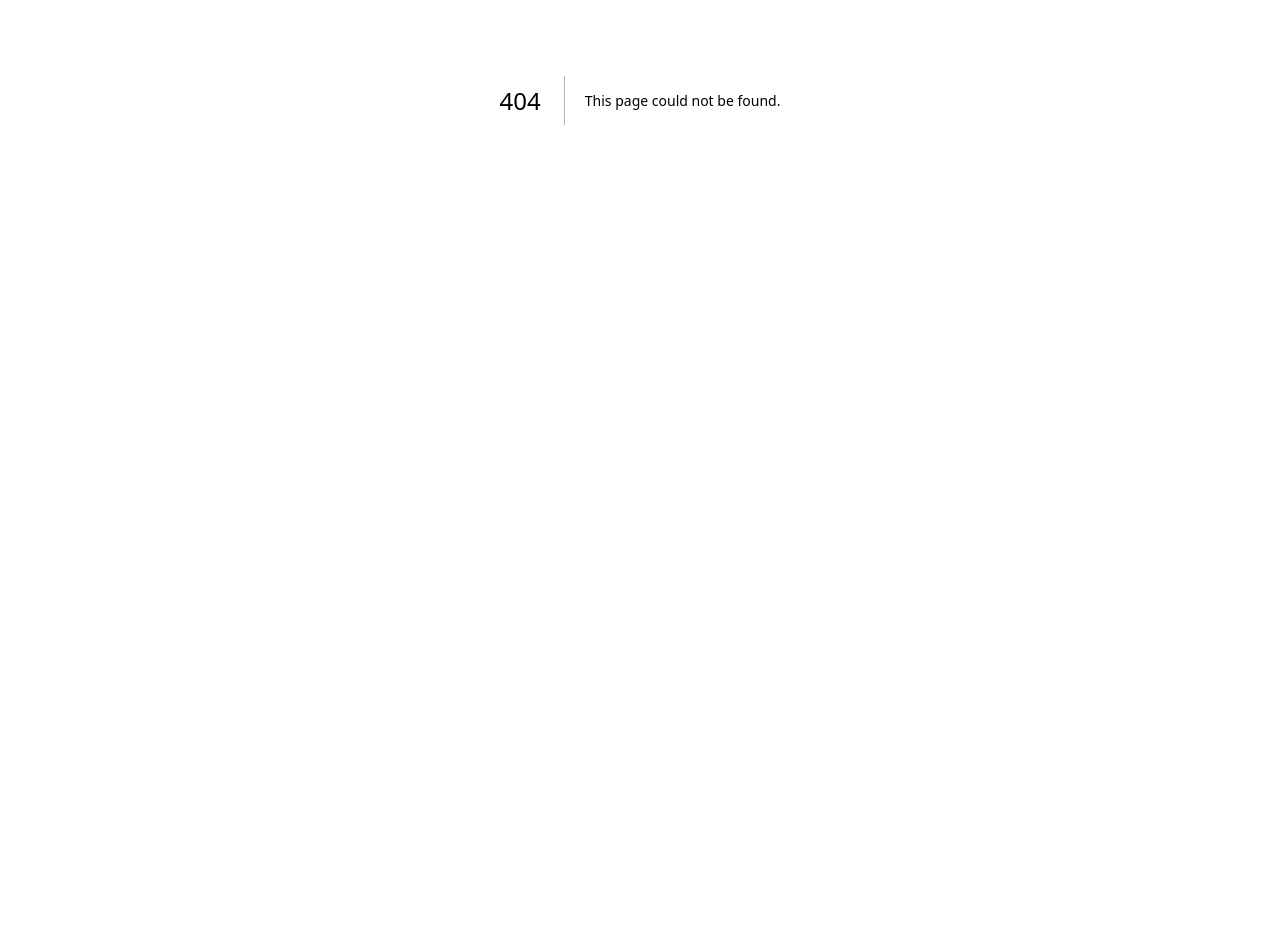
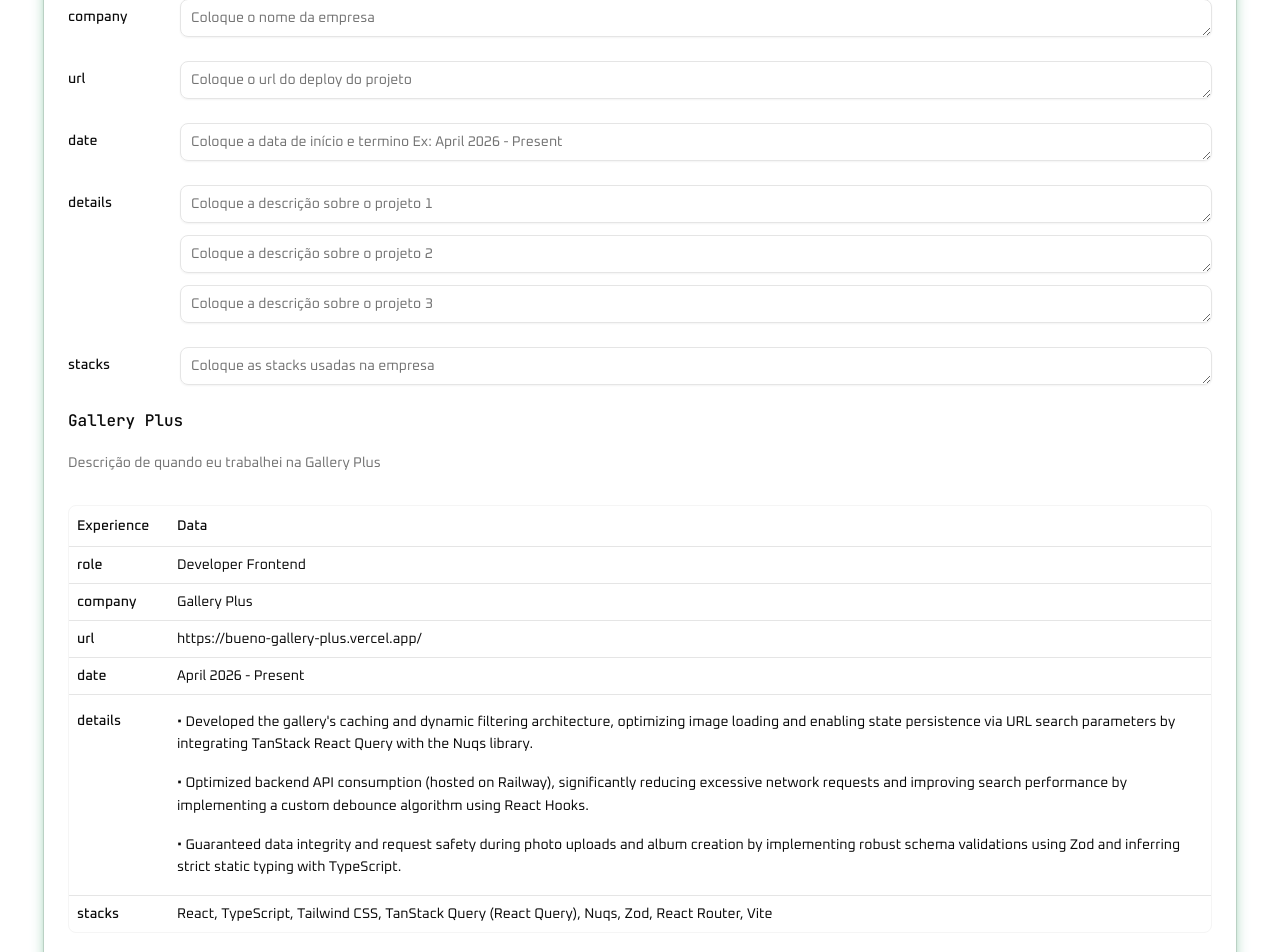
Before and after one commit to Buenohy/nextjs-resume-generator-cv, a Next.js app: page /full-content-pt-br in a window 1280 px wide. Before the commit this address had no page. Shown: the part 320-1272 px from the top of the page. Before the commit the page ends 840 px from the top, so only its background shows below. Built offline with nearby package versions, Linux system fonts and the light colour scheme.

Commit message:
feat: full content page

```diff
--- /dev/null
+++ b/src/app/full-content-pt-br/page.tsx
@@ -0,0 +1,138 @@
+import {
+  Card,
+  CardAction,
+  CardContent,
+  CardDescription,
+  CardFooter,
+  CardHeader,
+  CardTitle,
+} from "@/components/ui/card"
+
+import {
+  Table,
+  TableBody,
+  TableCell,
+  TableFooter,
+  TableHead,
+  TableHeader,
+  TableRow,
+} from "@/components/ui/table"
+
+import { Textarea } from "@/components/ui/textarea"
+
+export default function FullContentPtBrPage() {
+  return (
+    <div className="p-6">
+      <h1 className="text-2xl font-bold mb-6">Full Content Pt Br Page</h1>
+      <Card className="shadow-primary/50 shadow-lg border-muted">
+        <CardHeader>
+          <CardTitle>Full Content Pt Br</CardTitle>
+          <CardDescription>Todo o conteúdo do currículo Pt Br</CardDescription>
+          <CardAction>Card Action</CardAction>
+        </CardHeader>
+
+        <CardContent className="flex flex-col gap-6">
+          <h2 className="text-xl font-semibold border-b pb-2">Experience</h2>
+
+          <div className="flex gap-4 items-start">
+            <h2 className="w-24 mt-2 font-medium">role</h2>
+            <Textarea placeholder="Coloque a função que você exerceu na empresa" className="flex-1" />
+          </div>
+          <div className="flex gap-4 items-start">
+            <h2 className="w-24 mt-2 font-medium">company</h2>
+            <Textarea placeholder="Coloque o nome da empresa" className="flex-1" />
+          </div>
+          <div className="flex gap-4 items-start">
+            <h2 className="w-24 mt-2 font-medium">url</h2>
+            <Textarea placeholder="Coloque o url do deploy do projeto" className="flex-1" />
+          </div>
+          <div className="flex gap-4 items-start">
+            <h2 className="w-24 mt-2 font-medium">date</h2>
+            <Textarea placeholder="Coloque a data de início e termino Ex: April 2026 - Present" className="flex-1" />
+          </div>
+          <div className="flex gap-4 items-start">
+            <h2 className="w-24 mt-2 font-medium">details</h2>
+            <div className="flex flex-col gap-3 flex-1 w-full">
+              <Textarea placeholder="Coloque a descrição sobre o projeto 1" />
+              <Textarea placeholder="Coloque a descrição sobre o projeto 2" />
+              <Textarea placeholder="Coloque a descrição sobre o projeto 3" />
+            </div>
+          </div>
+          <div className="flex gap-4 items-start">
+            <h2 className="w-24 mt-2 font-medium">stacks</h2>
+            <Textarea placeholder="Coloque as stacks usadas na empresa" className="flex-1" />
+          </div>
+        </CardContent>
+
+        <CardContent>
+          <div className="flex flex-col gap-5">
+            <CardTitle>Gallery Plus</CardTitle>
+            <CardDescription>Descrição de quando eu trabalhei na Gallery Plus</CardDescription>
+          </div>
+          <div className="rounded-md border border-muted mt-8">
+            <Table>
+              <TableHeader>
+                <TableRow>
+                  <TableHead className="w-25">Experience</TableHead>
+                  <TableHead>Data</TableHead>
+                </TableRow>
+              </TableHeader>
+
+              <TableBody>
+                <TableRow>
+                  <TableCell className="font-medium">role</TableCell>
+                  <TableCell>Developer Frontend</TableCell>
+                </TableRow>
+
+                <TableRow>
+                  <TableCell className="font-medium">company</TableCell>
+                  <TableCell>Gallery Plus</TableCell>
+                </TableRow>
+
+                <TableRow>
+                  <TableCell className="font-medium">url</TableCell>
+                  <TableCell className="text-blue-400 hover:underline">
+                    <a href="https://bueno-gallery-plus.vercel.app/" target="_blank" rel="noreferrer">
+                      https://bueno-gallery-plus.vercel.app/
+                    </a>
+                  </TableCell>
+                </TableRow>
+
+                <TableRow>
+                  <TableCell className="font-medium">date</TableCell>
+                  <TableCell>April 2026 - Present</TableCell>
+                </TableRow>
+
+                <TableRow>
+                  <TableCell className="font-medium align-top pt-4">details</TableCell>
+                  <TableCell>
+                    <div className="flex flex-col gap-4 text-wrap leading-relaxed py-2">
+                      <p>
+                        • Developed the gallery's caching and dynamic filtering architecture, optimizing image loading and enabling state persistence via URL search parameters by integrating TanStack React Query with the Nuqs library.
+                      </p>
+                      <p>
+                        • Optimized backend API consumption (hosted on Railway), significantly reducing excessive network requests and improving search performance by implementing a custom debounce algorithm using React Hooks.
+                      </p>
+                      <p>
+                        • Guaranteed data integrity and request safety during photo uploads and album creation by implementing robust schema validations using Zod and inferring strict static typing with TypeScript.
+                      </p>
+                    </div>
+                  </TableCell>
+                </TableRow>
+
+                <TableRow>
+                  <TableCell className="font-medium">stacks</TableCell>
+                  <TableCell>React, TypeScript, Tailwind CSS, TanStack Query (React Query), Nuqs, Zod, React Router, Vite</TableCell>
+                </TableRow>
+              </TableBody>
+              <TableFooter>
+              </TableFooter>
+            </Table>
+          </div>
+        </CardContent>
+        <CardFooter>
+        </CardFooter>
+      </Card>
+    </div>
+  )
+}
--- a/src/components/ui/textarea.tsx
+++ b/src/components/ui/textarea.tsx
@@ -7,7 +7,7 @@
     <textarea
       data-slot="textarea"
       className={cn(
-        "flex field-sizing-content min-h-16 w-full rounded-md border border-input bg-transparent px-2.5 py-2 text-base shadow-xs transition-[color,box-shadow] outline-none placeholder:text-muted-foreground focus-visible:border-ring focus-visible:ring-3 focus-visible:ring-ring/50 disabled:cursor-not-allowed disabled:opacity-50 aria-invalid:border-destructive aria-invalid:ring-3 aria-invalid:ring-destructive/20 md:text-sm dark:bg-input/30 dark:aria-invalid:border-destructive/50 dark:aria-invalid:ring-destructive/40",
+        "flex field-sizing-content min-h-8 w-full rounded-md border border-input bg-transparent px-2.5 py-2 text-base shadow-xs transition-[color,box-shadow] outline-none placeholder:text-muted-foreground focus-visible:border-ring focus-visible:ring-3 focus-visible:ring-ring/50 disabled:cursor-not-allowed disabled:opacity-50 aria-invalid:border-destructive aria-invalid:ring-3 aria-invalid:ring-destructive/20 md:text-sm dark:bg-input/30 dark:aria-invalid:border-destructive/50 dark:aria-invalid:ring-destructive/40",
         className
       )}
       {...props}
```
